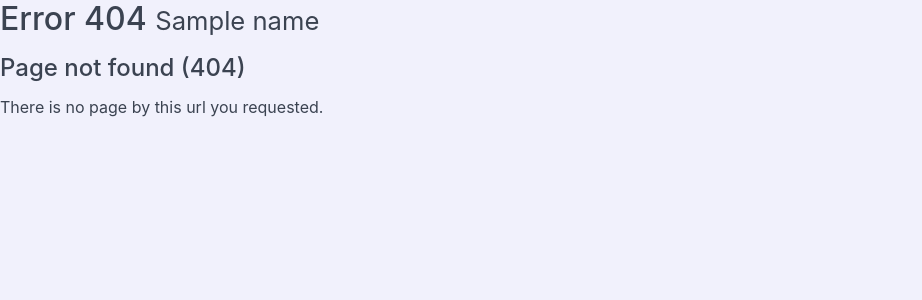
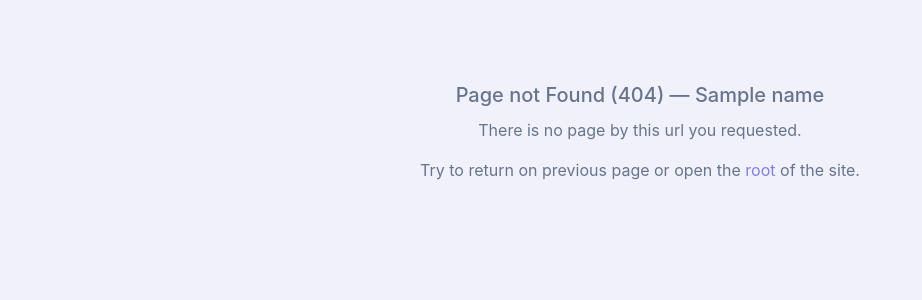
Before and after one commit to ak4nv/boilerplate, a Python web app: template app/templates/404.html in a window 1280 px wide. Shown: the top 300 px of the page, without its empty margins (0-922 px from the left). Run offline with Jinja, Linux system fonts and the light colour scheme; the template is opened without the code that fills it: most values are stand-ins (such as "Sample title", 1, 10 or a date in 2020).

Commit message:
updated templates

```diff
--- a/app/templates/404.html
+++ b/app/templates/404.html
@@ -1,9 +1,14 @@
 {% extends 'base.html' %}
 {% block title %}Page not Found{% endblock %}
 {%- block body %}
-  <h2>Error 404 <small>{{ name }}</small></h2>
-  <div class="bs-callout bs-callout-info">
-    <h4>Page not found (404)</h4>
-    <p>There is no page by this url you requested.</p>
+  <div class="empty bg-secondary">
+    <div class="empty-icon">
+      <i class="icon icon-3x icon-stop"></i>
+    </div>
+    <p class="empty-title h5">Page not Found (404) — {{ name }}</p>
+    <p class="empty-subtitle">There is no page by this url you requested.</p>
+    <div class="empty-action">
+      <p>Try to return on previous page or open the <a href="{{ config.BASE_URL }}">root</a> of the site.</p>
+    </div>
   </div>
 {%- endblock %}
```
Also changed, not shown: app/templates/500.html (+10 -4 lines).
